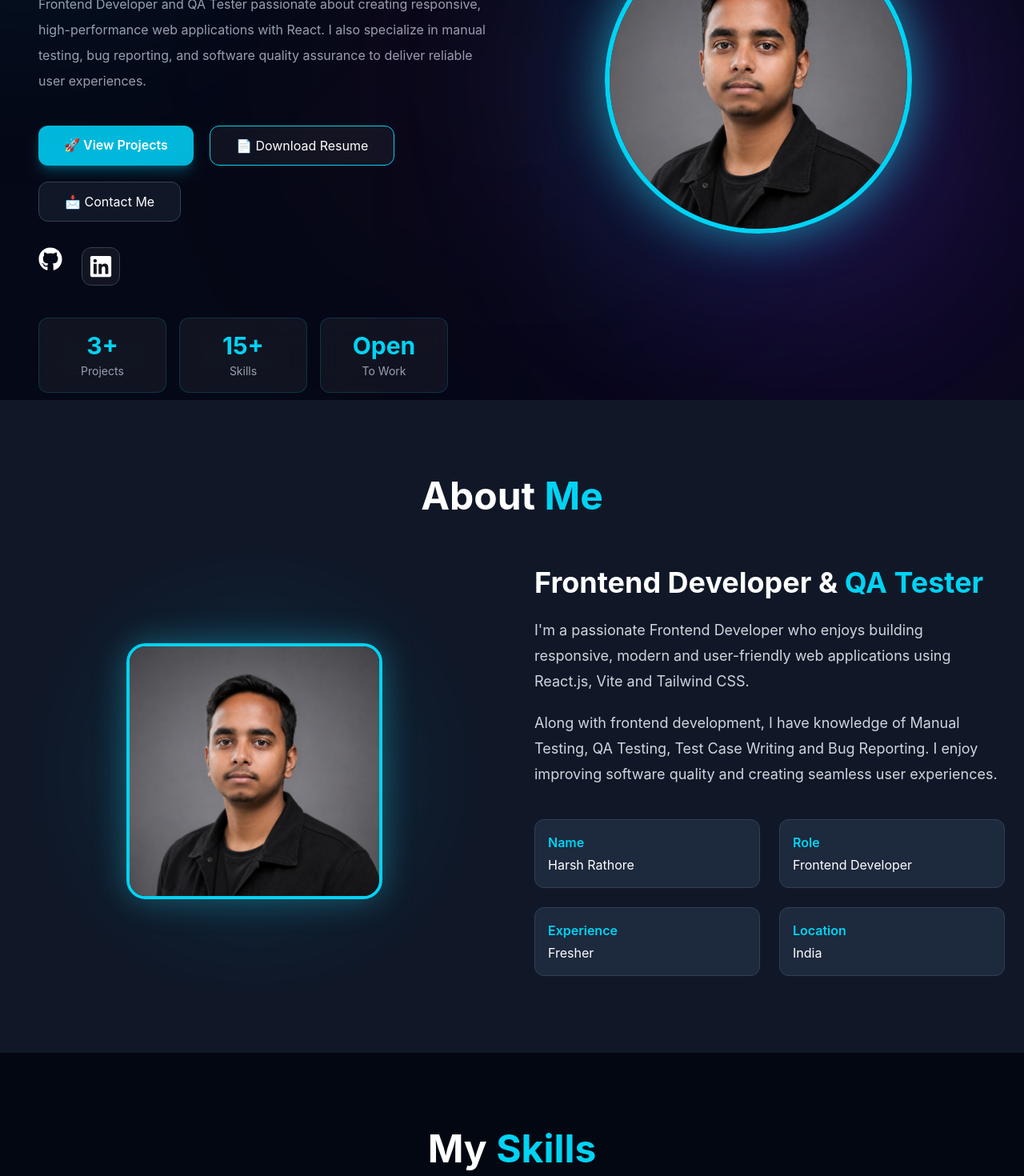
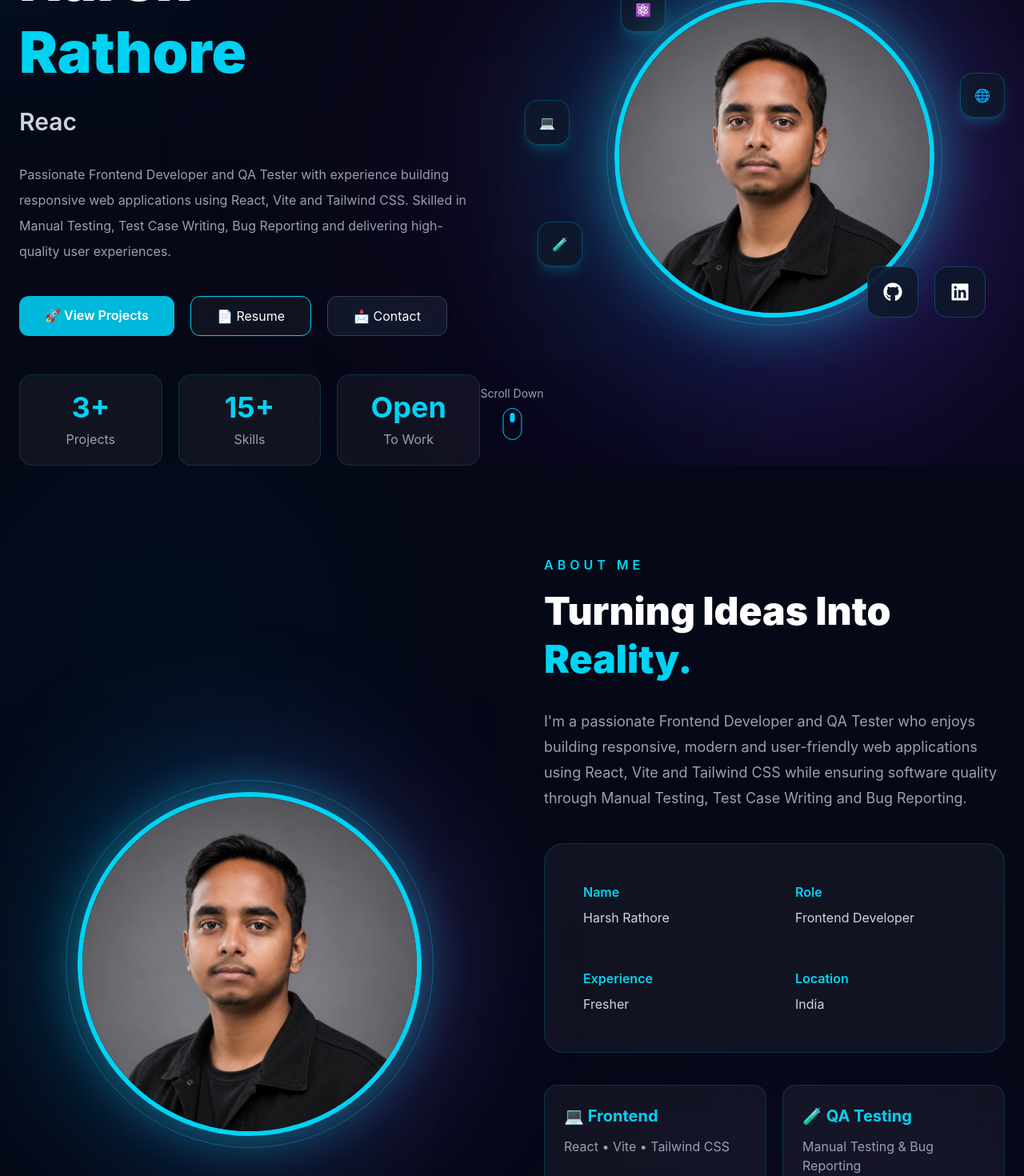
Before and after one commit to Rathore95688/portfolio-website, a React (Vite) app: page / in a window 1280 px wide. Shown: the part 300-1770 px from the top of the page at 80% size. Built offline with nearby package versions, Linux system fonts and the light colour scheme.

Commit message:
about section change

```diff
--- a/src/components/About.jsx
+++ b/src/components/About.jsx
@@ -5,80 +5,176 @@ const About = () => {
   return (
     <motion.section
       id="about"
-      className="bg-gray-900 text-white py-24 px-6"
+      className="relative overflow-hidden bg-[#050816] text-white py-28 px-6"
       initial={{ opacity: 0, y: 60 }}
       whileInView={{ opacity: 1, y: 0 }}
       viewport={{ once: true }}
-      transition={{ duration: 0.7 }}
+      transition={{ duration: 0.8 }}
     >
-      <div className="max-w-7xl mx-auto">
+      {/* Background Glow */}
 
-        <h2 className="text-5xl font-bold text-center mb-16">
-          About <span className="text-cyan-400">Me</span>
-        </h2>
+      <div className="absolute top-10 left-10 w-80 h-80 rounded-full bg-cyan-500/10 blur-[140px]" />
 
-        <div className="grid md:grid-cols-2 gap-14 items-center">
+      <div className="absolute bottom-10 right-10 w-96 h-96 rounded-full bg-purple-500/10 blur-[170px]" />
 
-          {/* Left */}
-          <div className="flex justify-center">
+      <div className="max-w-7xl mx-auto grid lg:grid-cols-2 gap-20 items-center">
+
+        {/* LEFT IMAGE */}
+
+        <motion.div
+          initial={{ opacity: 0, x: -70 }}
+          whileInView={{ opacity: 1, x: 0 }}
+          viewport={{ once: true }}
+          transition={{ duration: .8 }}
+          className="flex justify-center"
+        >
+
           <div className="relative">
-              <div className="absolute inset-0 bg-cyan-500 blur-3xl opacity-20 rounded-full"></div>
+
+            {/* Glow */}
+
+            <div className="absolute inset-0 rounded-full bg-gradient-to-r from-cyan-500 via-blue-500 to-purple-500 blur-[110px] opacity-30 animate-pulse"></div>
+
+            {/* Ring */}
+
+            <div
+              className="absolute inset-[-15px] rounded-full border border-cyan-400/30"
+              style={{
+                animation: "spin 16s linear infinite",
+              }}
+            ></div>
 
             <img
               src={profile}
               alt="Harsh Rathore"
-                className="relative w-80 h-80 object-cover rounded-3xl border-4 border-cyan-400 shadow-[0_0_40px_rgba(34,211,238,0.35)] hover:scale-105 transition duration-500"
+              className="relative w-80 h-80 md:w-[430px] md:h-[430px] rounded-full object-cover border-[6px] border-cyan-400 shadow-[0_0_60px_rgba(34,211,238,.45)] hover:scale-105 transition duration-500"
             />
-            </div>
+
           </div>
 
-          {/* Right */}
-          <div>
+        </motion.div>
 
-            <h3 className="text-4xl font-bold mb-6">
-              Frontend Developer &
-              <span className="text-cyan-400"> QA Tester</span>
-            </h3>
+        {/* RIGHT */}
 
-            <p className="text-gray-300 leading-8 text-lg">
-              I'm a passionate Frontend Developer who enjoys building
-              responsive, modern and user-friendly web applications using
-              React.js, Vite and Tailwind CSS.
+        <motion.div
+          initial={{ opacity: 0, x: 70 }}
+          whileInView={{ opacity: 1, x: 0 }}
+          viewport={{ once: true }}
+          transition={{ duration: .8 }}
+        >
+
+          <span className="uppercase tracking-[5px] text-cyan-400 font-semibold">
+            About Me
+          </span>
+
+          <h2 className="text-5xl font-black mt-4 leading-tight">
+            Turning Ideas Into
+            <span className="text-cyan-400"> Reality.</span>
+          </h2>
+
+          <p className="mt-8 text-gray-400 leading-8 text-lg">
+            I'm a passionate Frontend Developer and QA Tester who enjoys
+            building responsive, modern and user-friendly web applications
+            using React, Vite and Tailwind CSS while ensuring software quality
+            through Manual Testing, Test Case Writing and Bug Reporting.
           </p>
 
-            <p className="text-gray-300 leading-8 text-lg mt-5">
-              Along with frontend development, I have knowledge of Manual
-              Testing, QA Testing, Test Case Writing and Bug Reporting. I enjoy
-              improving software quality and creating seamless user experiences.
-            </p>
+          {/* Information Card */}
 
-            <div className="grid grid-cols-2 gap-6 mt-10">
+          <div className="mt-10 rounded-3xl border border-cyan-500/20 bg-white/5 backdrop-blur-xl p-8 hover:border-cyan-400/40 hover:shadow-[0_0_35px_rgba(34,211,238,.15)] transition-all duration-500">
 
-              <div className="bg-slate-800 rounded-xl p-4 border border-slate-700">
+            <div className="grid grid-cols-2 gap-5">
+
+              <div className="rounded-xl p-4 hover:bg-cyan-500/10 transition">
                 <h4 className="text-cyan-400 font-semibold">Name</h4>
-                <p className="mt-1">Harsh Rathore</p>
+                <p className="mt-2 text-gray-300">Harsh Rathore</p>
               </div>
 
-              <div className="bg-slate-800 rounded-xl p-4 border border-slate-700">
+              <div className="rounded-xl p-4 hover:bg-cyan-500/10 transition">
                 <h4 className="text-cyan-400 font-semibold">Role</h4>
-                <p className="mt-1">Frontend Developer</p>
+                <p className="mt-2 text-gray-300">
+                  Frontend Developer
+                </p>
               </div>
 
-              <div className="bg-slate-800 rounded-xl p-4 border border-slate-700">
+              <div className="rounded-xl p-4 hover:bg-cyan-500/10 transition">
                 <h4 className="text-cyan-400 font-semibold">Experience</h4>
-                <p className="mt-1">Fresher</p>
+                <p className="mt-2 text-gray-300">Fresher</p>
               </div>
 
-              <div className="bg-slate-800 rounded-xl p-4 border border-slate-700">
+              <div className="rounded-xl p-4 hover:bg-cyan-500/10 transition">
                 <h4 className="text-cyan-400 font-semibold">Location</h4>
-                <p className="mt-1">India</p>
+                <p className="mt-2 text-gray-300">India</p>
               </div>
 
             </div>
 
           </div>
 
+          {/* Expertise */}
+
+          <div className="grid grid-cols-2 gap-5 mt-10">
+
+            <div className="group rounded-2xl border border-cyan-500/20 bg-white/5 backdrop-blur-xl p-6 hover:border-cyan-400 hover:shadow-[0_0_30px_rgba(34,211,238,.25)] hover:-translate-y-2 transition-all duration-300">
+
+              <h3 className="text-cyan-400 text-xl font-bold">
+                💻 Frontend
+              </h3>
+
+              <p className="text-gray-400 mt-3">
+                React • Vite • Tailwind CSS
+              </p>
+
             </div>
+
+            <div className="group rounded-2xl border border-cyan-500/20 bg-white/5 backdrop-blur-xl p-6 hover:border-cyan-400 hover:shadow-[0_0_30px_rgba(34,211,238,.25)] hover:-translate-y-2 transition-all duration-300">
+
+              <h3 className="text-cyan-400 text-xl font-bold">
+                🧪 QA Testing
+              </h3>
+
+              <p className="text-gray-400 mt-3">
+                Manual Testing & Bug Reporting
+              </p>
+
+            </div>
+
+            <div className="group rounded-2xl border border-cyan-500/20 bg-white/5 backdrop-blur-xl p-6 hover:border-cyan-400 hover:shadow-[0_0_30px_rgba(34,211,238,.25)] hover:-translate-y-2 transition-all duration-300">
+
+              <h3 className="text-cyan-400 text-xl font-bold">
+                📄 Test Cases
+              </h3>
+
+              <p className="text-gray-400 mt-3">
+                Writing Effective Test Cases
+              </p>
+
+            </div>
+
+            <div className="group rounded-2xl border border-cyan-500/20 bg-white/5 backdrop-blur-xl p-6 hover:border-cyan-400 hover:shadow-[0_0_30px_rgba(34,211,238,.25)] hover:-translate-y-2 transition-all duration-300">
+
+              <h3 className="text-cyan-400 text-xl font-bold">
+                🚀 Learning
+              </h3>
+
+              <p className="text-gray-400 mt-3">
+                APIs • Automation • React
+              </p>
+
+            </div>
+
+          </div>
+
+          {/* Button */}
+
+          <a
+            href="#contact"
+            className="inline-flex items-center mt-10 px-8 py-3 rounded-xl bg-cyan-500 font-semibold hover:scale-105 hover:shadow-[0_0_35px_rgba(34,211,238,.45)] transition duration-300"
+          >
+            Let's Connect →
+          </a>
+
+        </motion.div>
 
       </div>
     </motion.section>
--- a/src/components/Hero.jsx
+++ b/src/components/Hero.jsx
@@ -8,44 +8,65 @@ const Hero = () => {
   return (
     <section
       id="home"
-      className="relative min-h-screen flex items-center bg-[#050816] overflow-hidden px-6"
+      className="relative min-h-screen flex items-center overflow-hidden bg-[#050816] pt-28 px-6"
     >
-      <div className="max-w-7xl mx-auto px-6 grid md:grid-cols-2 gap-12 items-center">
+      {/* Background Glow */}
+      <div className="absolute -top-40 -left-40 w-96 h-96 bg-cyan-500/20 rounded-full blur-[150px]" />
 
-        {/* Background Glow */}
-<div className="absolute -top-40 -left-40 w-96 h-96 bg-cyan-500/20 rounded-full blur-[140px]"></div>
+      <div className="absolute bottom-0 right-0 w-[500px] h-[500px] bg-purple-600/20 rounded-full blur-[180px]" />
 
-<div className="absolute bottom-0 right-0 w-[450px] h-[450px] bg-purple-600/20 rounded-full blur-[170px]"></div>
+      <div className="absolute top-1/2 left-1/2 w-80 h-80 bg-pink-500/10 rounded-full blur-[150px] -translate-x-1/2 -translate-y-1/2" />
 
-<div className="absolute top-1/2 left-1/2 w-80 h-80 bg-pink-500/10 rounded-full blur-[140px] -translate-x-1/2 -translate-y-1/2"></div>
+      <div className="max-w-7xl mx-auto w-full grid lg:grid-cols-2 gap-20 items-center">
 
-        {/* Left */}
+        {/* LEFT */}
+
         <motion.div
           initial={{ opacity: 0, x: -60 }}
           animate={{ opacity: 1, x: 0 }}
-          transition={{ duration: 0.8 }}
+          transition={{ duration: .8 }}
         >
-          <div className="mb-6">
-  <div className="inline-flex items-center gap-2 px-4 py-2 rounded-full bg-cyan-500/10 border border-cyan-400/30 text-cyan-300 text-sm font-medium">
-    <span className="w-2 h-2 rounded-full bg-green-400 animate-pulse"></span>
+
+          {/* Badge */}
+
+          <div className="inline-flex items-center gap-3 px-5 py-3 rounded-full bg-cyan-500/10 border border-cyan-400/30 backdrop-blur-lg">
+
+            <span className="w-3 h-3 rounded-full bg-green-400 animate-pulse"></span>
+
+            <span className="text-cyan-300 text-sm font-medium">
               Available for Internship & Full-Time Opportunities
+            </span>
+
           </div>
 
-  <p className="text-cyan-400 text-xl mt-5">
+          {/* Hello */}
+
+          <p className="text-cyan-400 text-xl mt-8">
             👋 Hello, I'm
           </p>
-          </div>
+
+          {/* Name */}
 
           <motion.h1
-  initial={{ opacity: 0, y: 20 }}
-  animate={{ opacity: 1, y: 0 }}
-  transition={{ duration: 0.8 }}
-  className="text-5xl md:text-7xl font-extrabold leading-tight"
+            initial={{ opacity:0,y:20 }}
+            animate={{ opacity:1,y:0 }}
+            transition={{ delay:.2 }}
+            className="text-5xl md:text-7xl font-black leading-tight mt-3"
           >
-            Harsh <span className="text-cyan-400">Rathore</span>
+            Harsh
+
+            <br />
+
+            <span className="text-cyan-400">
+              Rathore
+            </span>
+
           </motion.h1>
 
-          <div className="text-2xl md:text-3xl font-semibold mt-5 text-gray-300">
+          {/* Typing */}
+
+          <div className="text-2xl md:text-3xl font-semibold text-gray-300 mt-6">
+
             <TypeAnimation
               sequence={[
                 "Frontend Developer",
@@ -54,25 +75,34 @@ const Hero = () => {
                 2000,
                 "QA Tester",
                 2000,
+                "Manual Tester",
+                2000
               ]}
               wrapper="span"
               speed={40}
               repeat={Infinity}
             />
+
           </div>
 
-          <p className="mt-6 text-gray-400 leading-8 max-w-xl">
-            Frontend Developer and QA Tester passionate about creating responsive,
-high-performance web applications with React. I also specialize in
-manual testing, bug reporting, and software quality assurance to
-deliver reliable user experiences.
+          {/* Description */}
+
+          <p className="mt-8 max-w-xl text-gray-400 leading-8">
+
+            Passionate Frontend Developer and QA Tester with experience
+            building responsive web applications using React, Vite and
+            Tailwind CSS. Skilled in Manual Testing, Test Case Writing,
+            Bug Reporting and delivering high-quality user experiences.
+
           </p>
+
+          {/* Buttons */}
 
           <div className="flex flex-wrap gap-5 mt-10">
 
             <a
               href="#projects"
-    className="px-8 py-3 rounded-xl bg-cyan-500 font-semibold shadow-lg shadow-cyan-500/30 hover:shadow-cyan-500/60 hover:-translate-y-1 transition-all duration-300"
+              className="px-8 py-3 rounded-xl bg-cyan-500 font-semibold hover:-translate-y-1 hover:shadow-[0_0_35px_rgba(34,211,238,.45)] transition-all duration-300"
             >
               🚀 View Projects
             </a>
@@ -80,81 +110,187 @@ deliver reliable user experiences.
             <a
               href={resume}
               download
-  className="px-8 py-3 rounded-xl border border-cyan-400 bg-white/5 backdrop-blur-md hover:bg-cyan-400 hover:text-black transition-all duration-300"
+              className="px-8 py-3 rounded-xl border border-cyan-400 bg-white/5 backdrop-blur-xl hover:bg-cyan-400 hover:text-black transition-all duration-300"
             >
-  📄 Download Resume
+              📄 Resume
             </a>
 
             <a
               href="#contact"
               className="px-8 py-3 rounded-xl bg-gray-900 border border-gray-700 hover:border-cyan-400 hover:bg-gray-800 transition-all duration-300"
             >
-    📩 Contact Me
+              📩 Contact
             </a>
 
           </div>
 
-          <div className="flex gap-6 mt-8 text-3xl">
+          {/* Stats */}
+
+          <div className="grid grid-cols-3 gap-5 mt-12 max-w-xl">
+
+            <motion.div
+              whileHover={{ y:-8 }}
+              className="group relative overflow-hidden rounded-2xl bg-white/5 border border-cyan-500/20 backdrop-blur-xl p-5 text-center"
+            >
+
+              <div className="absolute inset-0 opacity-0 group-hover:opacity-100 transition bg-gradient-to-r from-cyan-500/10 to-purple-500/10" />
+
+              <h2 className="relative text-4xl font-bold text-cyan-400">
+                3+
+              </h2>
+
+              <p className="relative text-gray-400 mt-2">
+                Projects
+              </p>
+
+            </motion.div>
+
+            <motion.div
+              whileHover={{ y:-8 }}
+              className="group relative overflow-hidden rounded-2xl bg-white/5 border border-cyan-500/20 backdrop-blur-xl p-5 text-center"
+            >
+
+              <div className="absolute inset-0 opacity-0 group-hover:opacity-100 transition bg-gradient-to-r from-cyan-500/10 to-purple-500/10" />
+
+              <h2 className="relative text-4xl font-bold text-cyan-400">
+                15+
+              </h2>
+
+              <p className="relative text-gray-400 mt-2">
+                Skills
+              </p>
+
+            </motion.div>
+
+            <motion.div
+              whileHover={{ y:-8 }}
+              className="group relative overflow-hidden rounded-2xl bg-white/5 border border-cyan-500/20 backdrop-blur-xl p-5 text-center"
+            >
+
+              <div className="absolute inset-0 opacity-0 group-hover:opacity-100 transition bg-gradient-to-r from-cyan-500/10 to-purple-500/10" />
+
+              <h2 className="relative text-4xl font-bold text-cyan-400">
+                Open
+              </h2>
+
+              <p className="relative text-gray-400 mt-2">
+                To Work
+              </p>
+
+            </motion.div>
+
+          </div>
+
+        </motion.div>
+
+        {/* RIGHT */}
+
+        <motion.div
+  initial={{ opacity: 0, x: 60 }}
+  animate={{ opacity: 1, x: 0 }}
+  transition={{ duration: 0.8 }}
+  className="relative flex justify-center items-center"
+>
+  {/* Main Glow */}
+  <div className="absolute w-[430px] h-[430px] rounded-full bg-gradient-to-r from-cyan-500 via-blue-500 to-purple-500 blur-[130px] opacity-30 animate-pulse"></div>
+
+  {/* Outer Ring */}
+  <div
+    className="absolute w-[420px] h-[420px] rounded-full border border-cyan-400/30"
+    style={{
+      animation: "spin 18s linear infinite",
+    }}
+  />
+
+  {/* Inner Ring */}
+  <div
+    className="absolute w-[360px] h-[360px] rounded-full border border-purple-400/30"
+    style={{
+      animation: "spin 14s linear infinite reverse",
+    }}
+  />
+
+  {/* Floating Icons */}
+
+  <div className="absolute -top-2 left-24 w-14 h-14 rounded-2xl bg-slate-900 border border-cyan-500/30 flex items-center justify-center shadow-lg shadow-cyan-500/20 animate-bounce">
+    ⚛️
+  </div>
+
+  <div
+    className="absolute top-32 -left-6 w-14 h-14 rounded-2xl bg-slate-900 border border-cyan-500/30 flex items-center justify-center shadow-lg shadow-cyan-500/20"
+    style={{
+      animation: "float 4s ease-in-out infinite",
+    }}
+  >
+    💻
+  </div>
+
+  <div
+    className="absolute bottom-16 -left-2 w-14 h-14 rounded-2xl bg-slate-900 border border-cyan-500/30 flex items-center justify-center shadow-lg shadow-cyan-500/20"
+    style={{
+      animation: "float 5s ease-in-out infinite",
+    }}
+  >
+    🧪
+  </div>
+
+  <div
+    className="absolute top-24 right-0 w-14 h-14 rounded-2xl bg-slate-900 border border-cyan-500/30 flex items-center justify-center shadow-lg shadow-cyan-500/20"
+    style={{
+      animation: "bounce 3s infinite"
+    }}
+  >
+    🌐
+  </div>
+
+  {/* Profile */}
+
+  <motion.img
+    whileHover={{
+      scale: 1.05,
+    }}
+    transition={{
+      duration: 0.4,
+    }}
+    src={profile}
+    alt="Harsh Rathore"
+    className="relative z-10 w-80 h-80 md:w-[400px] md:h-[400px] rounded-full object-cover border-[6px] border-cyan-400 shadow-[0_0_70px_rgba(34,211,238,.55)]"
+  />
+
+{/* Social Icons */}
+
+<div className="absolute bottom-0 right-2 md:right-6 flex gap-5 z-20">
   <a
     href="https://github.com/Rathore95688"
     target="_blank"
     rel="noreferrer"
-              className="hover:text-cyan-400 transition"
+    className="group w-16 h-16 rounded-2xl bg-slate-900/90 backdrop-blur-xl border border-cyan-500/30 flex items-center justify-center text-2xl hover:-translate-y-2 hover:scale-110 hover:border-cyan-400 hover:shadow-[0_0_35px_rgba(34,211,238,.55)] transition-all duration-300"
   >
-              <FaGithub />
+    <FaGithub className="group-hover:text-cyan-400 transition-colors duration-300" />
   </a>
 
   <a
     href="https://www.linkedin.com/in/harsh-rathore-772124294"
     target="_blank"
     rel="noreferrer"
-              className="w-12 h-12 rounded-xl bg-white/5 border border-gray-700 flex items-center justify-center hover:border-cyan-400 hover:shadow-[0_0_20px_rgba(34,211,238,0.5)] hover:-translate-y-1 transition-all duration-300"
+    className="group w-16 h-16 rounded-2xl bg-slate-900/90 backdrop-blur-xl border border-cyan-500/30 flex items-center justify-center text-2xl hover:-translate-y-2 hover:scale-110 hover:border-cyan-400 hover:shadow-[0_0_35px_rgba(34,211,238,.55)] transition-all duration-300"
   >
-              <FaLinkedin />
+    <FaLinkedin className="group-hover:text-cyan-400 transition-colors duration-300" />
   </a>
-          </div>
-        <div className="grid grid-cols-3 gap-4 mt-10 max-w-lg">
-
-  <div className="bg-white/5 backdrop-blur-lg border border-cyan-500/20 rounded-xl p-4 text-center hover:scale-105 transition">
-    <h2 className="text-3xl font-bold text-cyan-400">3+</h2>
-    <p className="text-gray-400 text-sm mt-1">Projects</p>
-  </div>
-
-  <div className="bg-white/5 backdrop-blur-lg border border-cyan-500/20 rounded-xl p-4 text-center hover:scale-105 transition">
-    <h2 className="text-3xl font-bold text-cyan-400">15+</h2>
-    <p className="text-gray-400 text-sm mt-1">Skills</p>
-  </div>
-
-  <div className="bg-white/5 backdrop-blur-lg border border-cyan-500/20 rounded-xl p-4 text-center hover:scale-105 transition">
-    <h2 className="text-3xl font-bold text-cyan-400">Open</h2>
-    <p className="text-gray-400 text-sm mt-1">To Work</p>
-  </div>
-
-        </div>
-
-        </motion.div>
-
-        {/* Right */}
-        <motion.div
-          initial={{ opacity: 0, x: 60 }}
-          animate={{ opacity: 1, x: 0 }}
-          transition={{ duration: 0.8 }}
-          className="flex justify-center"
-        >
-         <div className="relative flex justify-center items-center">
-
-  <div className="absolute w-96 h-96 rounded-full bg-gradient-to-r from-cyan-500 via-blue-500 to-purple-500 blur-[130px] opacity-30 animate-pulse"></div>
-
-  <img
-    src={profile}
-    alt="Harsh Rathore"
-    className="relative w-80 h-80 md:w-96 md:h-96 object-cover rounded-full border-[6px] border-cyan-400 shadow-[0_0_60px_rgba(34,211,238,0.6)] hover:scale-105 duration-500"
-  />
-
 </div>
 </motion.div>
 
+{/* Scroll Down */}
+<div className="absolute bottom-8 left-1/2 -translate-x-1/2 hidden md:flex flex-col items-center text-gray-400">
+  <span className="text-sm mb-2">Scroll Down</span>
+
+  <div className="w-6 h-10 rounded-full border border-cyan-400 flex justify-center">
+    <div className="w-1.5 h-3 bg-cyan-400 rounded-full mt-2 animate-bounce"></div>
   </div>
+</div>
+
+      </div> {/* max-w-7xl */}
+
     </section>
   );
 };
```
Lines whose indentation alone changed are shown as unchanged.
